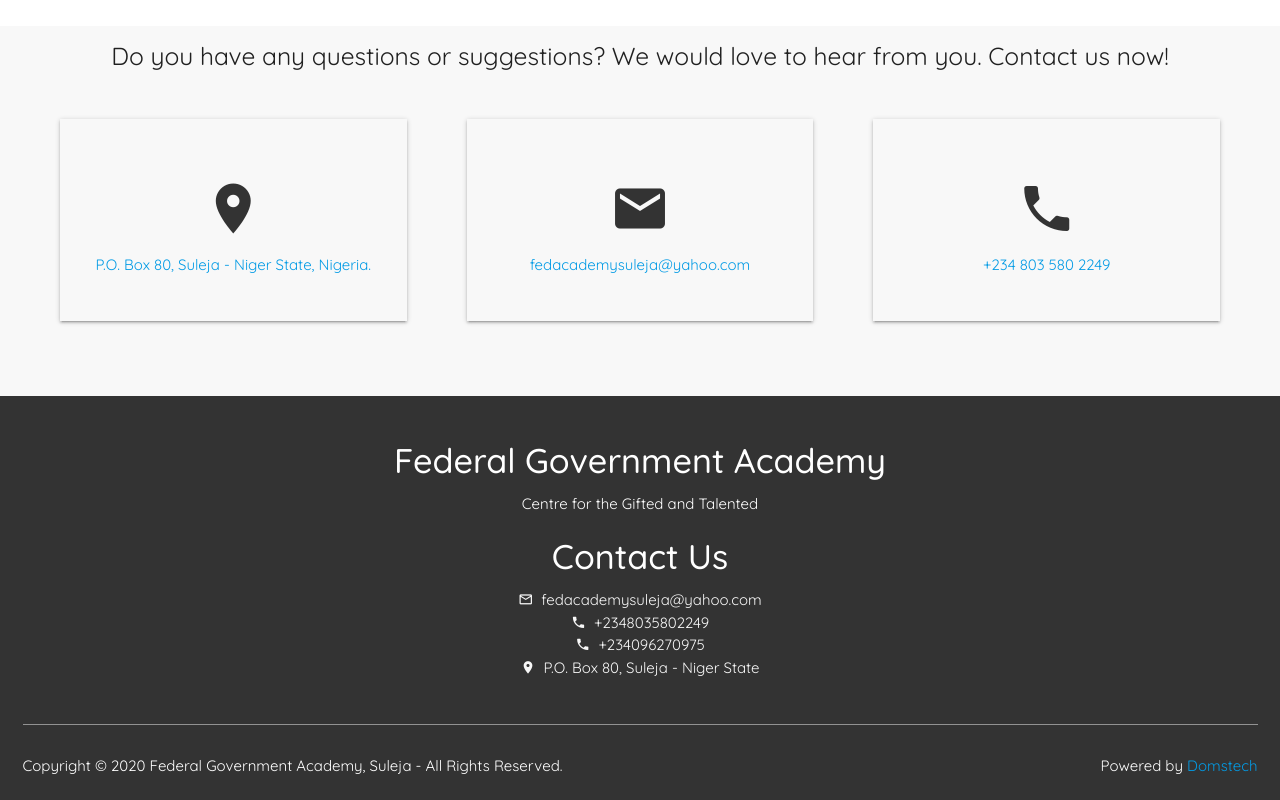
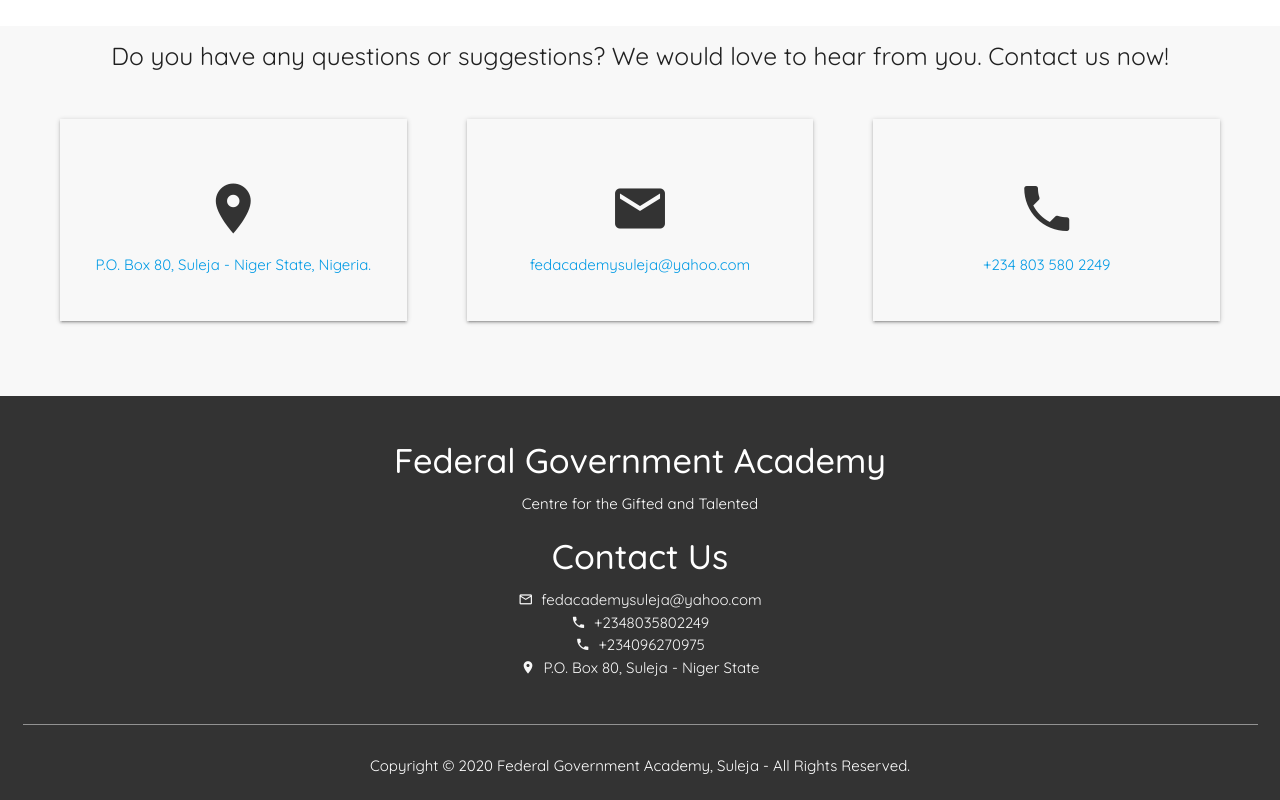
Before and after one commit to NedjmaChing/fedacad, a React (Create React App) app: page /contact in a window 1280 px wide. Shown: the part 232-1032 px from the top of the page. Built offline with nearby package versions, Linux system fonts and the light colour scheme.

Commit message:
removed Domstech from footer

```diff
--- a/src/components/layout/Footer.js
+++ b/src/components/layout/Footer.js
@@ -15,7 +15,6 @@
         </div>
         <div>
             <p>Copyright &copy; {new Date().getFullYear()} Federal Government Academy, Suleja - All Rights Reserved.</p>
-            <p>Powered by <a href="https://domstech.com" target="_blank" rel="noopener noreferrer">Domstech</a></p>
         </div>
     </footer>
 );
--- a/src/styles/components/_footer.scss
+++ b/src/styles/components/_footer.scss
@@ -29,9 +29,8 @@
     }
 
     div:last-child {
+        text-align: center;
         border-top: 1px solid darken($off-white, 40%);
-        display: flex;
-        justify-content: space-between;
         margin-top: $lg;
         padding-top: $md;
     }
```
Also changed, not shown: 1 other file (tests, documents, lock files or other folders).
